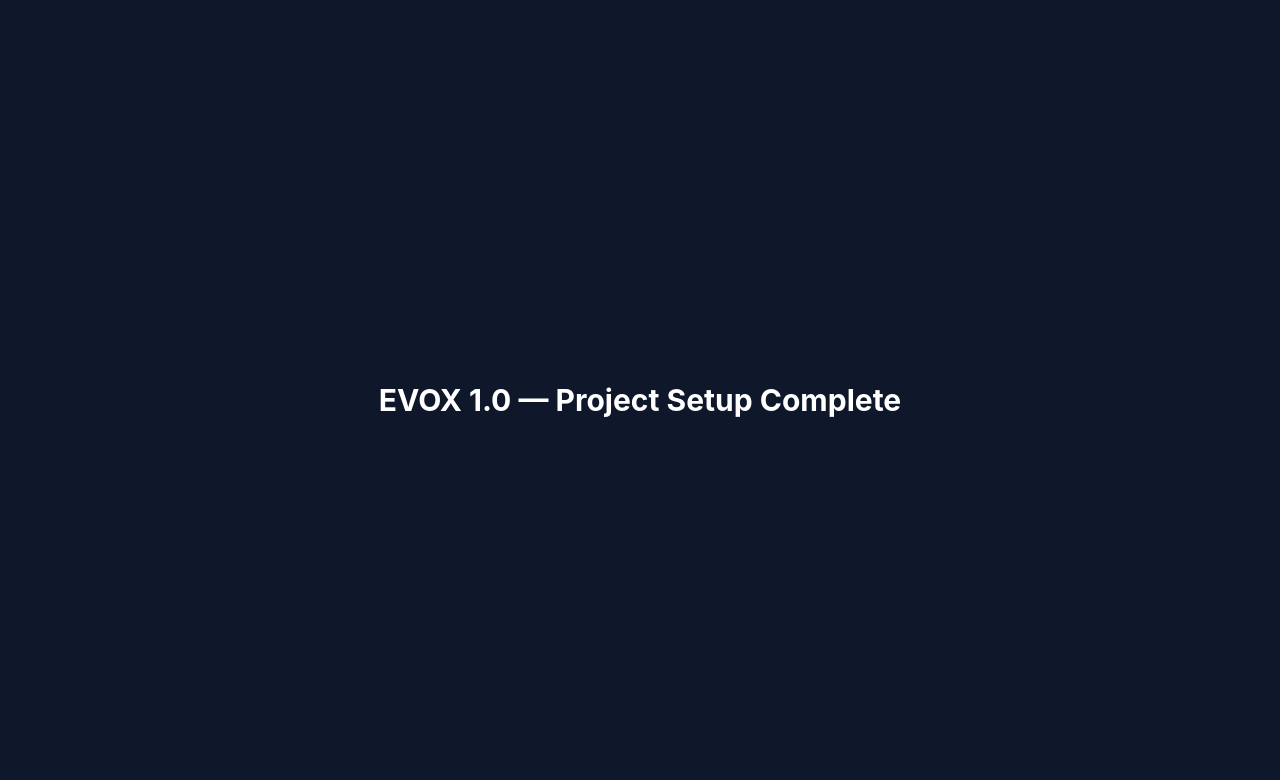
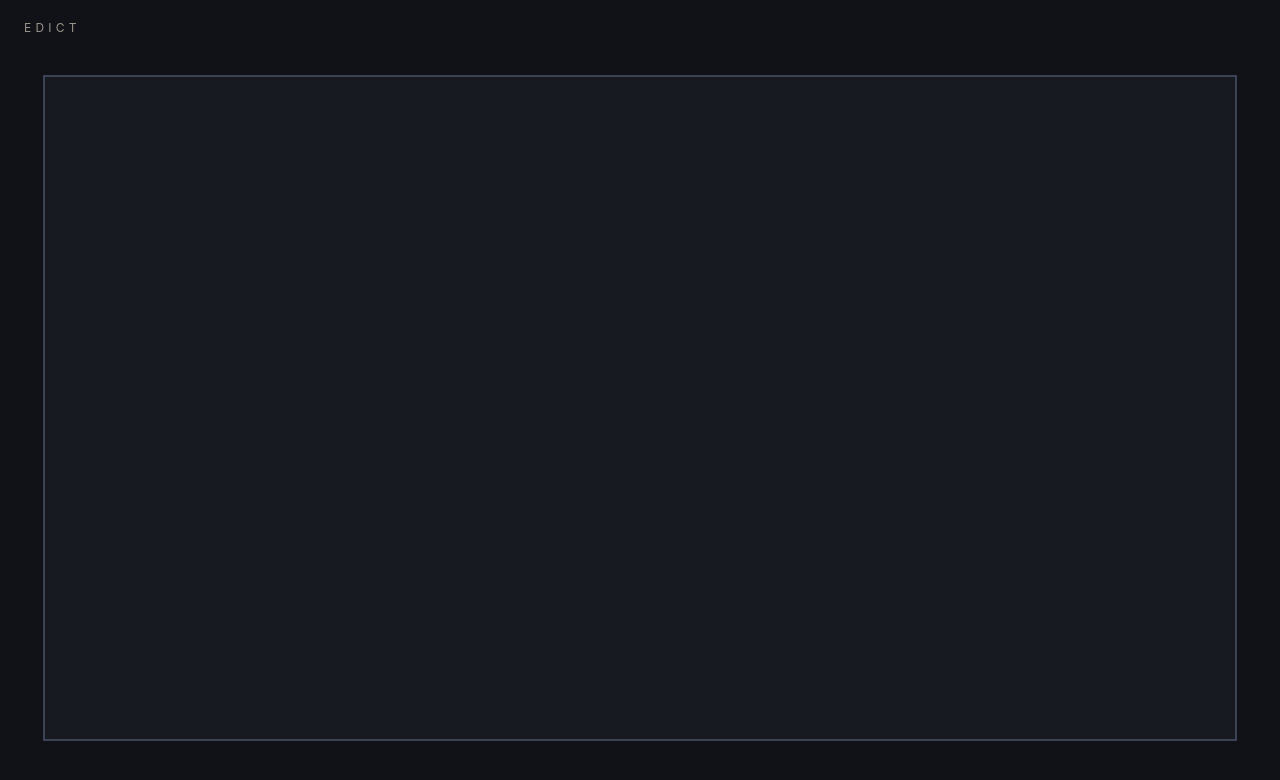
Before and after one commit to siddxwar04/nexus-play, a React (Vite) app: page / in a window 1280 px wide. Shown: the top 780 px of the page. Built offline with nearby package versions, Linux system fonts and the light colour scheme.

Commit message:
added the first feature

```diff
--- a/index.html
+++ b/index.html
@@ -4,7 +4,7 @@
     <meta charset="UTF-8" />
     <link rel="icon" type="image/svg+xml" href="/favicon.svg" />
     <meta name="viewport" content="width=device-width, initial-scale=1.0" />
-    <title>EVOX 1.0</title>
+    <title>Edict</title>
   </head>
   <body>
     <div id="root"></div>
--- /dev/null
+++ b/prompts/01-empty-room.md
@@ -0,0 +1,7 @@
+# Task 1 — Empty room
+
+Build only the empty 2D room for Edict.
+
+- A quiet geometric room fills the play area.
+- Phaser draws the room. React holds the page.
+- No marble, sentence, physics, door, or controls yet.
--- a/src/App.tsx
+++ b/src/App.tsx
@@ -1,7 +1,20 @@
+import { GameRoom } from './components/GameRoom'
+import { palette } from './game/palette'
+
 function App() {
   return (
-    <div className="flex min-h-screen items-center justify-center bg-slate-900 text-white">
-      <h1 className="text-3xl font-bold">EVOX 1.0 — Project Setup Complete</h1>
+    <div
+      className="flex min-h-dvh flex-col"
+      style={{ backgroundColor: palette.page, color: palette.ink }}
+    >
+      <header className="px-6 pt-5 pb-3">
+        <p className="text-xs tracking-[0.35em]" style={{ color: palette.mute }}>
+          EDICT
+        </p>
+      </header>
+      <main className="min-h-0 flex-1 px-4 pb-4">
+        <GameRoom />
+      </main>
     </div>
   )
 }
--- /dev/null
+++ b/src/components/GameRoom.tsx
@@ -0,0 +1,18 @@
+import { useEffect, useRef } from 'react'
+import { createRoomGame } from '../game/createRoomGame'
+
+export function GameRoom() {
+  const hostRef = useRef<HTMLDivElement>(null)
+
+  useEffect(() => {
+    const parent = hostRef.current
+    if (!parent) return
+
+    const game = createRoomGame(parent)
+    return () => {
+      game.destroy(true)
+    }
+  }, [])
+
+  return <div ref={hostRef} className="h-full w-full" />
+}
--- /dev/null
+++ b/src/game/RoomScene.ts
@@ -0,0 +1,34 @@
+import Phaser from 'phaser'
+import { palette } from './palette'
+
+const ROOM_INSET = 28
+
+export class RoomScene extends Phaser.Scene {
+  private frame?: Phaser.GameObjects.Graphics
+
+  constructor() {
+    super('room')
+  }
+
+  create() {
+    this.frame = this.add.graphics()
+    this.drawFrame()
+    this.scale.on('resize', this.drawFrame, this)
+    this.events.once(Phaser.Scenes.Events.SHUTDOWN, () => {
+      this.scale.off('resize', this.drawFrame, this)
+    })
+  }
+
+  private drawFrame = () => {
+    if (!this.frame) return
+
+    const width = Math.max(0, this.scale.width - ROOM_INSET * 2)
+    const height = Math.max(0, this.scale.height - ROOM_INSET * 2)
+
+    this.frame.clear()
+    this.frame.fillStyle(palette.room, 1)
+    this.frame.fillRect(ROOM_INSET, ROOM_INSET, width, height)
+    this.frame.lineStyle(2, palette.line, 1)
+    this.frame.strokeRect(ROOM_INSET, ROOM_INSET, width, height)
+  }
+}
--- /dev/null
+++ b/src/game/createRoomGame.ts
@@ -0,0 +1,18 @@
+import Phaser from 'phaser'
+import { palette } from './palette'
+import { RoomScene } from './RoomScene'
+
+export function createRoomGame(parent: HTMLElement) {
+  return new Phaser.Game({
+    type: Phaser.AUTO,
+    parent,
+    backgroundColor: palette.page,
+    banner: false,
+    scale: {
+      mode: Phaser.Scale.ScaleModes.RESIZE,
+      width: Math.max(parent.clientWidth, 320),
+      height: Math.max(parent.clientHeight, 240),
+    },
+    scene: [RoomScene],
+  })
+}
--- /dev/null
+++ b/src/game/palette.ts
@@ -0,0 +1,7 @@
+export const palette = {
+  page: '#101218',
+  ink: '#e7e4dc',
+  mute: '#9a958a',
+  room: 0x171a21,
+  line: 0x3c4352,
+} as const
```
Also changed, not shown: 1 other file (tests, documents, lock files or other folders).
